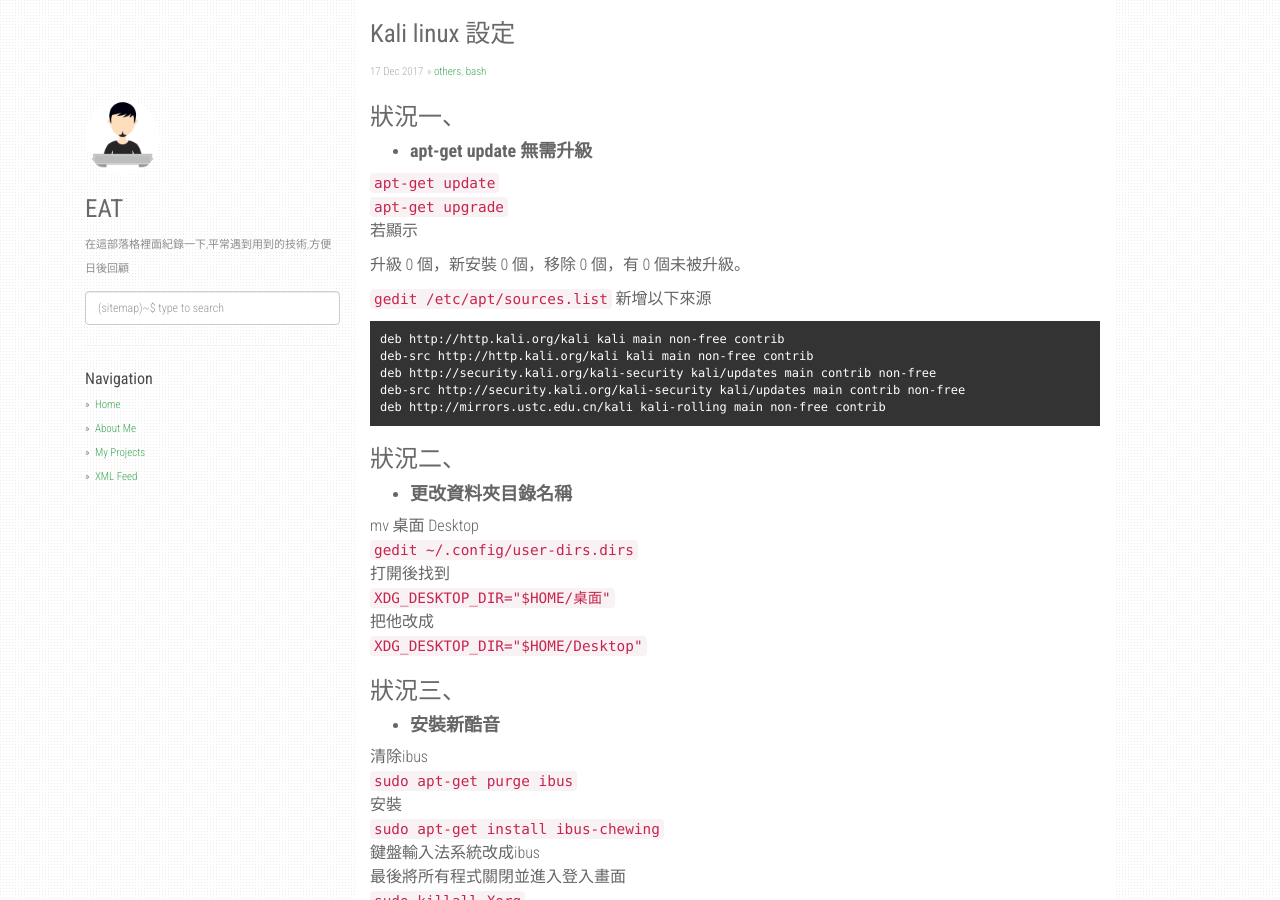
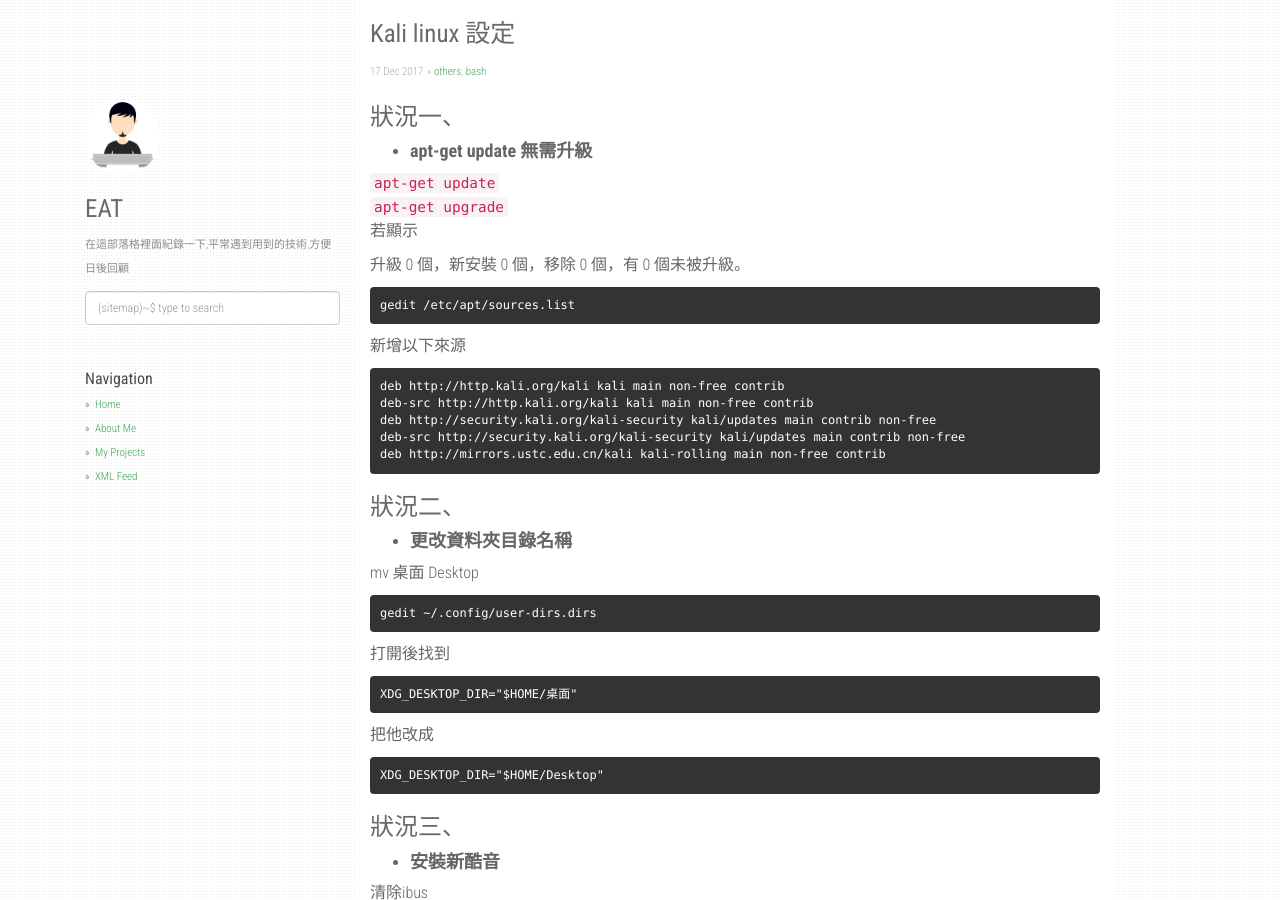
Before and after one commit to dyeat/dyeat.github.io, a Jekyll site: the page built from _posts/2017-12-17-Kali 設定.md, in a window 1280 px wide and 900 px high. Built offline with Jekyll 4.4.1, drawn with Linux system fonts in a browser that asks for light colours; nearby versions of some CDN libraries; comment, search, counter and statistics services are not loaded.

Commit message:
kali setting

````diff
--- a/_posts/2017-12-17-Kali 設定.md
+++ b/_posts/2017-12-17-Kali 設定.md
@@ -17,16 +17,16 @@
 
 升級 0 個，新安裝 0 個，移除 0 個，有 0 個未被升級。
 
-```gedit /etc/apt/sources.list```
+<pre>gedit /etc/apt/sources.list</pre>
 新增以下來源
 
-```
+<pre>
 deb http://http.kali.org/kali kali main non-free contrib
 deb-src http://http.kali.org/kali kali main non-free contrib
 deb http://security.kali.org/kali-security kali/updates main contrib non-free
 deb-src http://security.kali.org/kali-security kali/updates main contrib non-free
 deb http://mirrors.ustc.edu.cn/kali kali-rolling main non-free contrib
-```
+</pre>
 
 
 
@@ -35,11 +35,11 @@
 - #### **更改資料夾目錄名稱**
 
 mv 桌面 Desktop
-```gedit ~/.config/user-dirs.dirs```
+<pre>gedit ~/.config/user-dirs.dirs</pre>
 打開後找到
-```XDG_DESKTOP_DIR="$HOME/桌面"```
+<pre>XDG_DESKTOP_DIR="$HOME/桌面"</pre>
 把他改成
-```XDG_DESKTOP_DIR="$HOME/Desktop"```
+<pre>XDG_DESKTOP_DIR="$HOME/Desktop"</pre>
 
 
 
@@ -50,9 +50,9 @@
 - #### **安裝新酷音**
 
 清除ibus
-```sudo apt-get purge ibus```
+<pre>sudo apt-get purge ibus</pre>
 安裝
-```sudo apt-get install ibus-chewing```
+<pre>sudo apt-get install ibus-chewing</pre>
 鍵盤輸入法系統改成ibus
 最後將所有程式關閉並進入登入畫面
-```sudo killall Xorg```
+<pre>sudo killall Xorg</pre>
````
